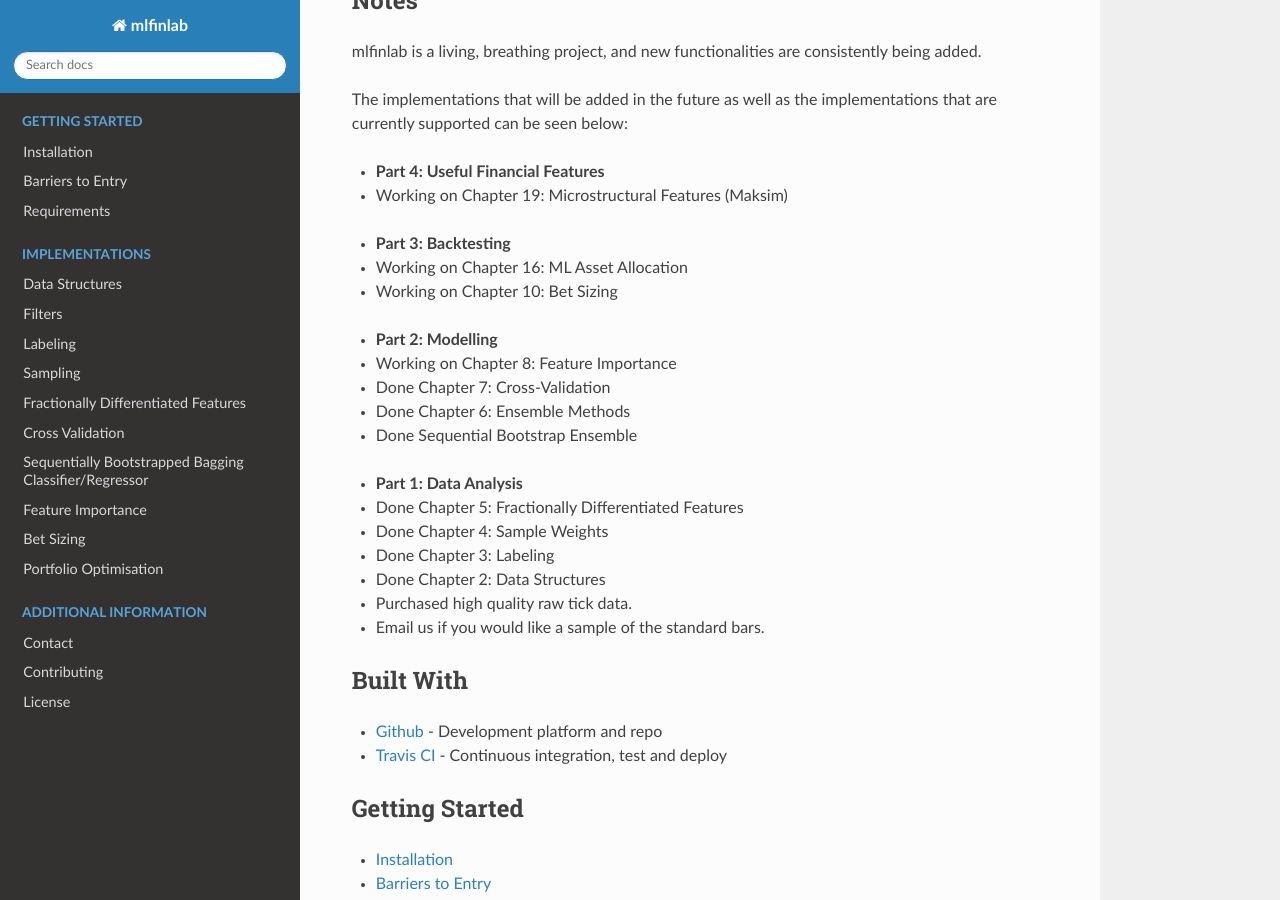
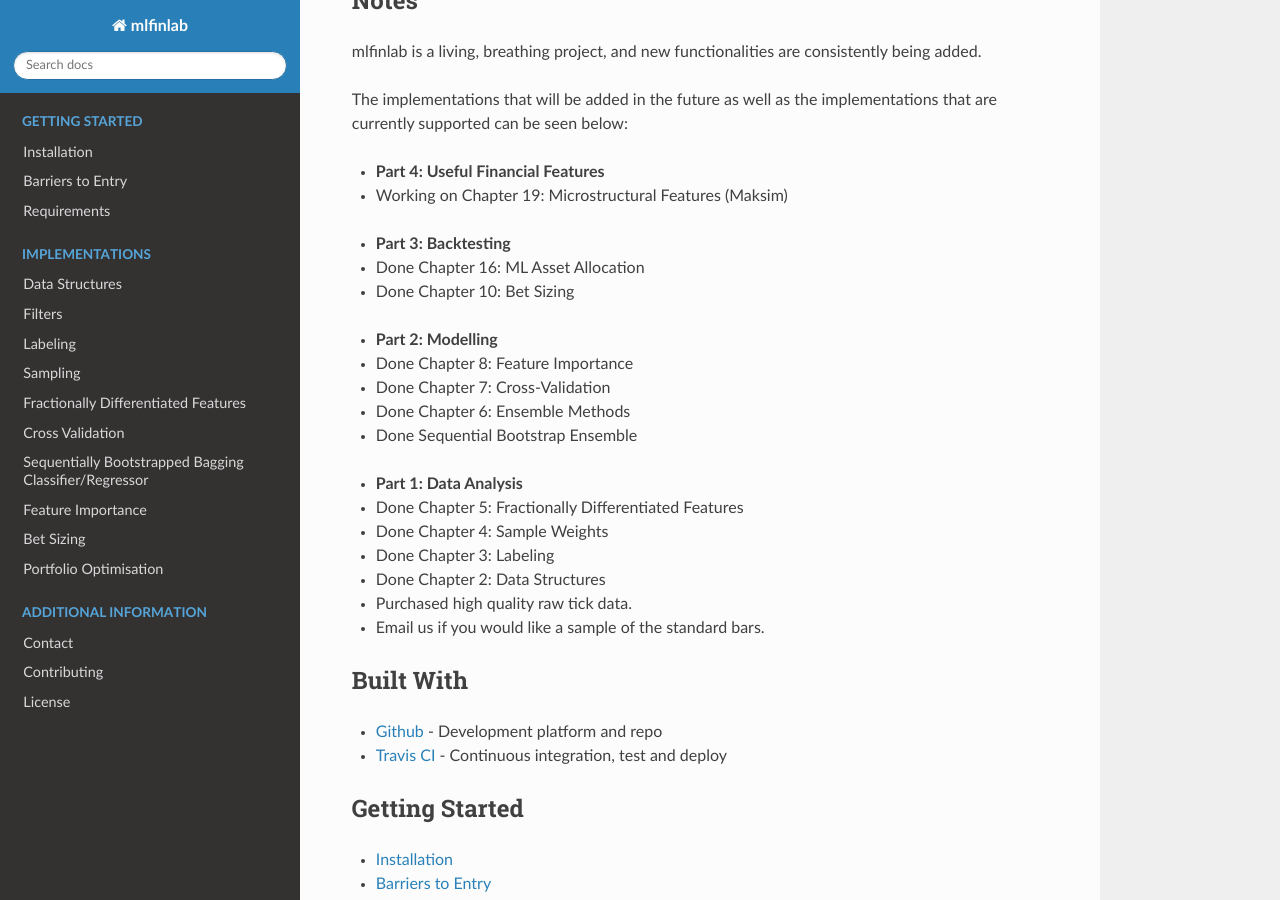
Before and after one commit to hudson-and-thames/mlfinlab, a Sphinx documentation site: the page built from docs/source/index.rst, in a window 1280 px wide and 900 px high, scrolled down 744 px. Built offline with Sphinx 7.4.7 and the Read the Docs theme 2.0.0, drawn with Linux system fonts in a browser that asks for light colours.

Commit message:
Update index.rst

```diff
--- a/docs/source/index.rst
+++ b/docs/source/index.rst
@@ -55,15 +55,15 @@ The implementations that will be added in the future as well as the implementati
     \vspace{5mm}
 
 * **Part 3: Backtesting**
-* Working on Chapter 16: ML Asset Allocation
-* Working on Chapter 10: Bet Sizing
+* Done Chapter 16: ML Asset Allocation
+* Done Chapter 10: Bet Sizing
 
 .. raw:: latex
 
     \vspace{5mm}
 
 * **Part 2: Modelling**
-* Working on Chapter 8: Feature Importance
+* Done Chapter 8: Feature Importance
 * Done Chapter 7: Cross-Validation
 * Done Chapter 6: Ensemble Methods
 * Done Sequential Bootstrap Ensemble
```
